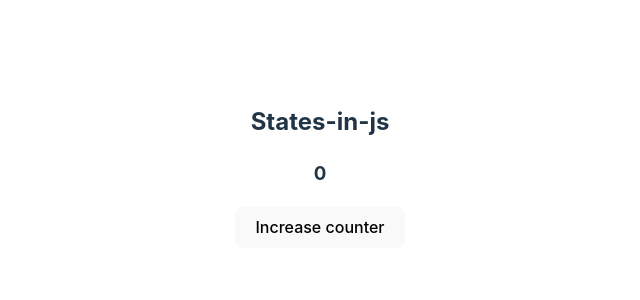
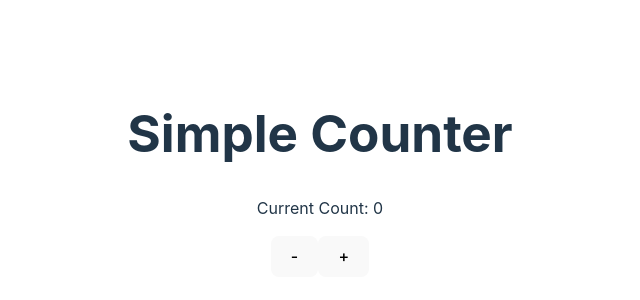
Before and after one commit to anilyadav45/REACT-STARTED, a React (Vite) app in the folder states-react/: page / in a window 1280 px wide. Shown: the part 234-534 px from the top of the page, without its empty margins (320-960 px from the left). Built offline with nearby package versions, Linux system fonts and the light colour scheme.

Commit message:
by using states increment and decrement updated

```diff
--- a/states-react/src/counter.jsx
+++ b/states-react/src/counter.jsx
@@ -1,24 +1,27 @@
-// let count = 0;
-// function increaseCounter(){
-//     count += 1;
-//     console.log(count);
-//     //here without using states this will not render to DOM only render to console so to render this we'll learn states in react
-// }
-import { useState } from "react"; //requiring useState hooks
+import { useState } from "react"; // Importing useState hook
 
-export default function () {
-  //defining or initializing useState variable so that re-render work
-  let [count, setCount] = useState(0); //defined count variable and inialized as useState initialized so it will re-render to DOM let's see with again making function
-  let inCount = () => {
-    setCount(count + 1); //here setCount work for re-render while increment how while clicking each time this state setCount is like function each time increase it by one
-    //it is not good way to using states but at beggining state it is just for what is the use of states
+export default function Counter() {
+  // Declare a state variable 'count' with an initial value of 0
+  const [count, setCount] = useState(0);
+
+  // Function to handle the increment of count
+  const incrementCount = () => {
+    setCount(count + 1); // Increment count
+  };
+
+  // Function to handle the decrement of count
+  const decrementCount = () => {
+    setCount(count - 1); // Decrement count
   };
 
   return (
     <>
-      <h2>States-in-js</h2>
-      <h3>{count}</h3>
-      <button onClick={inCount}>Increase counter</button>
+      <div style={{ textAlign: "center", marginTop: "50px" }}>
+        <h1>Simple Counter</h1>
+        <p>Current Count: {count}</p>
+        <button onClick={decrementCount}>-</button>
+        <button onClick={incrementCount}>+</button>
+      </div>
     </>
   );
 }
```
